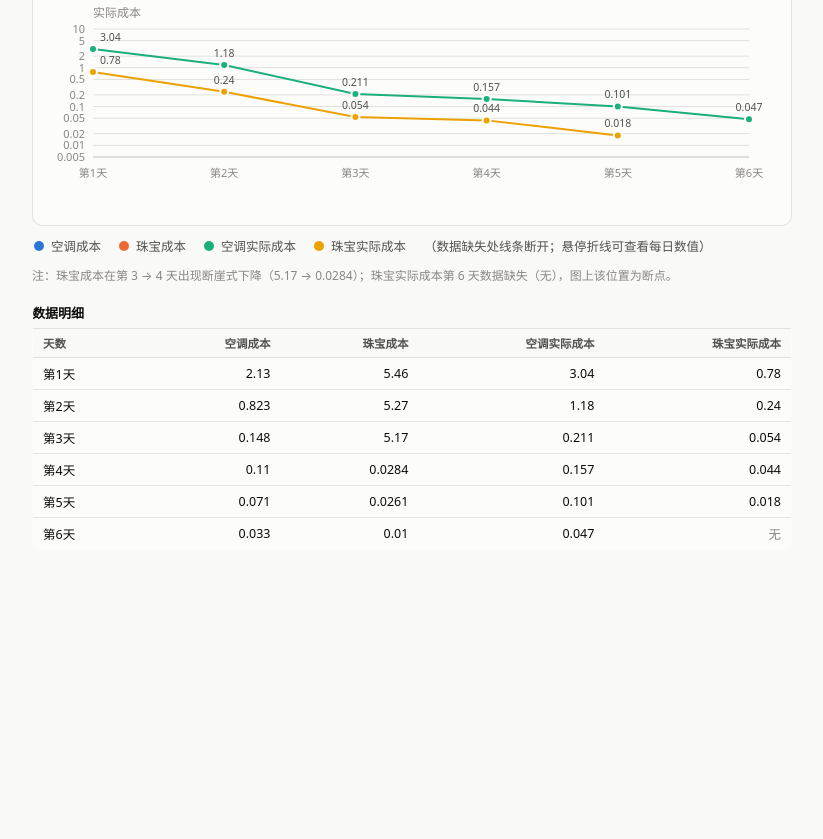
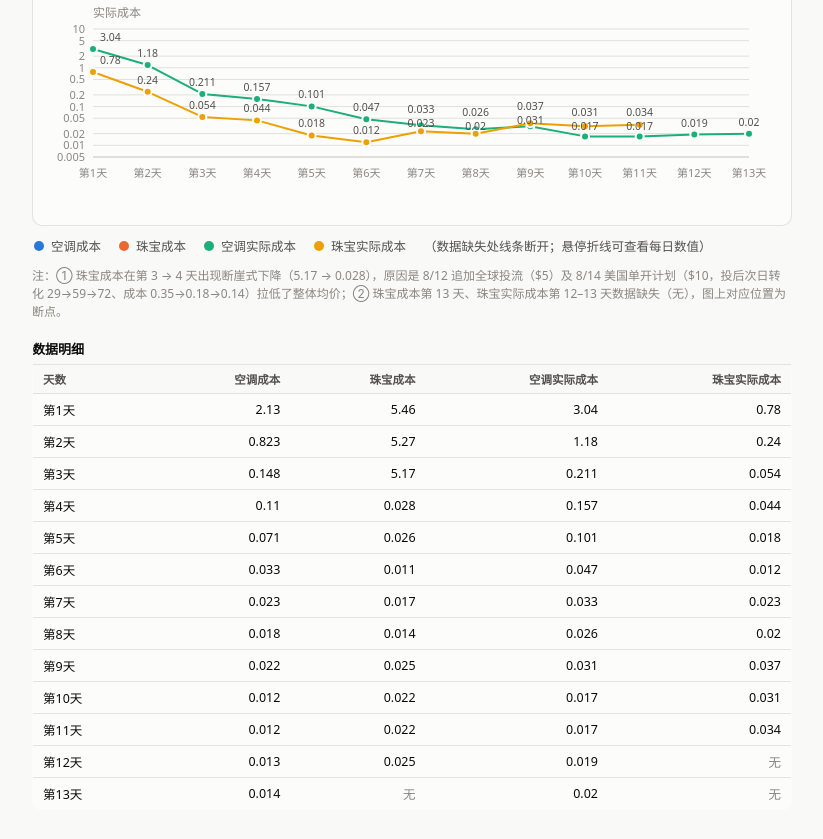
Before and after one commit to Kaka0119/social-audience-dashboard, a plain HTML site: page cost-trend.html in a window 1280 px wide. Shown: the part 343-1182 px from the top of the page, without its empty margins (228-1051 px from the left). Before the commit the page ends 925 px from the top, so only its background shows below. Drawn offline with Linux system fonts and the light colour scheme.

Commit message:
Update cost trend chart (13 days, jewelry cliff note)

```diff
--- a/cost-trend.html
+++ b/cost-trend.html
@@ -140,7 +140,7 @@
   <div class="legend" id="legend"></div>
 
   <p class="note">
-    注：珠宝成本在第 3 → 4 天出现断崖式下降（5.17 → 0.0284）；珠宝实际成本第 6 天数据缺失（无），图上该位置为断点。
+    注：① 珠宝成本在第 3 → 4 天出现断崖式下降（5.17 → 0.028），原因是 8/12 追加全球投流（$5）及 8/14 美国单开计划（$10，投后次日转化 29→59→72、成本 0.35→0.18→0.14）拉低了整体均价；② 珠宝成本第 13 天、珠宝实际成本第 12–13 天数据缺失（无），图上对应位置为断点。
   </p>
 
   <table>
@@ -153,7 +153,7 @@
 </div>
 
 <script>
-const DAYS = ['第1天','第2天','第3天','第4天','第5天','第6天'];
+const DAYS = ['第1天','第2天','第3天','第4天','第5天','第6天','第7天','第8天','第9天','第10天','第11天','第12天','第13天'];
 
 // 配色：浅/深两套，固定分类顺序 slot1-4（已通过 CVD 校验）
 const THEME = {
@@ -162,10 +162,10 @@
 };
 
 const SERIES = [
-  { name:'空调成本',   panel:0, slot:'c1', values:[2.125, 0.823, 0.148, 0.11,  0.071,  0.033] },
-  { name:'珠宝成本',   panel:0, slot:'c2', values:[5.46,  5.27,  5.17,  0.0284,0.0261, 0.01 ] },
-  { name:'空调实际成本',panel:1, slot:'c3', values:[3.036, 1.176, 0.211, 0.157, 0.101,  0.047] },
-  { name:'珠宝实际成本',panel:1, slot:'c4', values:[0.780, 0.240, 0.054, 0.044, 0.018,  null ] },
+  { name:'空调成本',   panel:0, slot:'c1', values:[2.125, 0.823, 0.148, 0.110, 0.071, 0.033, 0.023, 0.018, 0.022, 0.012, 0.012, 0.013, 0.014] },
+  { name:'珠宝成本',   panel:0, slot:'c2', values:[5.46,  5.27,  5.17,  0.028, 0.026, 0.011, 0.017, 0.014, 0.025, 0.022, 0.022, 0.025, null ] },
+  { name:'空调实际成本',panel:1, slot:'c3', values:[3.036, 1.176, 0.211, 0.157, 0.101, 0.047, 0.033, 0.026, 0.031, 0.017, 0.017, 0.019, 0.020] },
+  { name:'珠宝实际成本',panel:1, slot:'c4', values:[0.780, 0.240, 0.054, 0.044, 0.018, 0.012, 0.023, 0.020, 0.037, 0.031, 0.034, null,  null ] },
 ];
 
 // 对数刻度：共用一个 0.005–10 区间，压缩 2–5 中段、拉开小数值间距，两面板量级可直接对比
```
